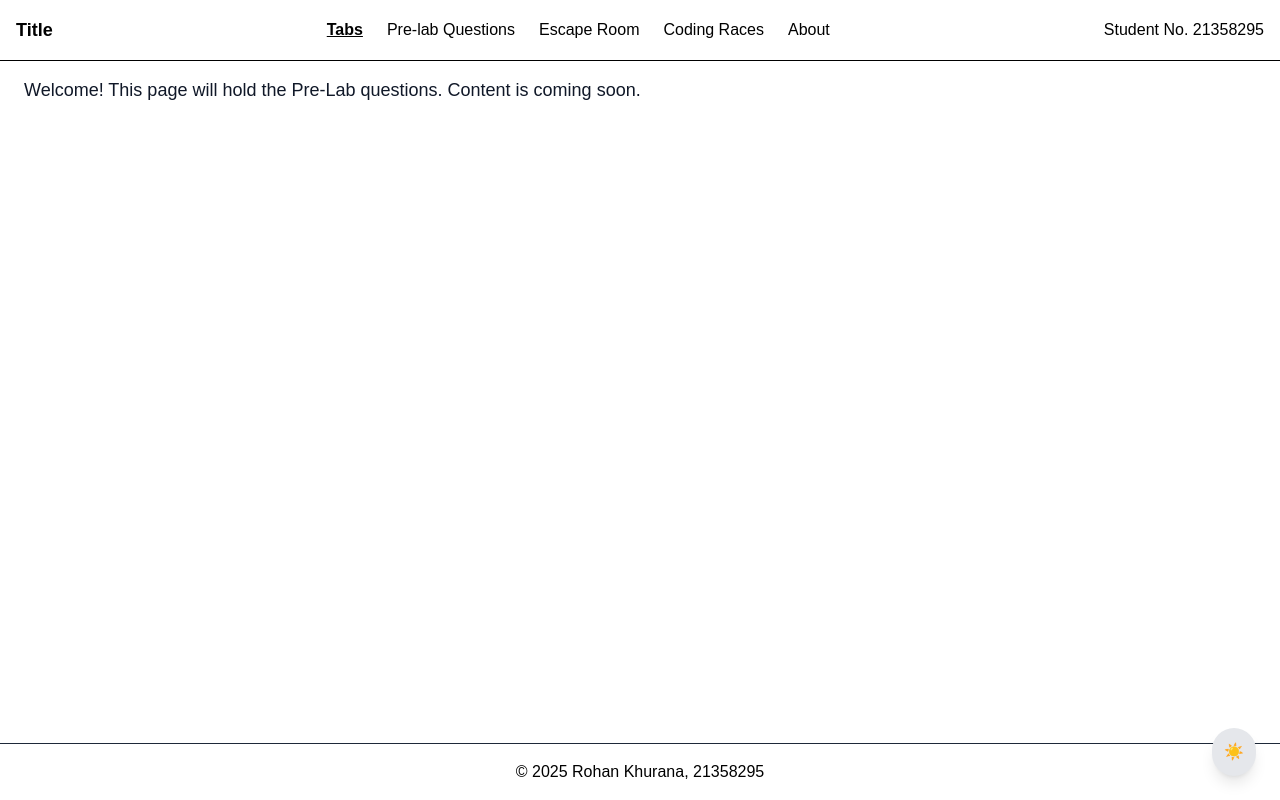
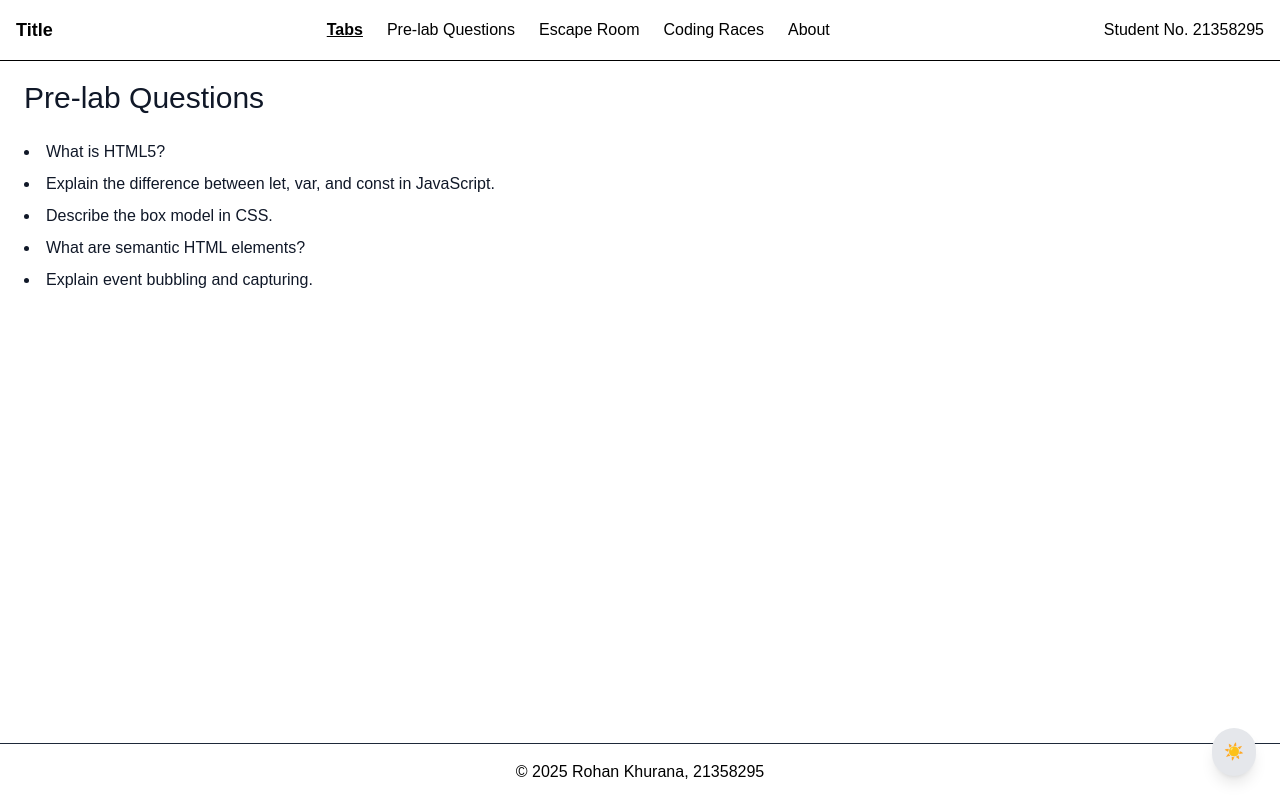
Before and after one commit to innovatewithkishlay/tab-code-generator, a Next.js app: page /pre-lab in a window 1280 px wide. Built offline with nearby package versions, Linux system fonts and the light colour scheme.

Commit message:
Add Pre-lab Questions page with dynamic question list and styling

```diff
--- a/src/pages/pre-lab.tsx
+++ b/src/pages/pre-lab.tsx
@@ -1,14 +1,25 @@
 import React from "react";
+
+const questions = [
+  "What is HTML5?",
+  "Explain the difference between let, var, and const in JavaScript.",
+  "Describe the box model in CSS.",
+  "What are semantic HTML elements?",
+  "Explain event bubbling and capturing.",
+];
 
 const PreLab: React.FC = () => {
   return (
-    <main className="min-h-screen bg-white dark:bg-gray-900 text-gray-900 dark:text-white font-sans p-6">
-      <h1 className="text-3xl font-semibold mb-4">Pre-Lab Questions</h1>
-      <p className="text-lg">
-        Welcome! This page will hold the Pre-Lab questions. Content is coming
-        soon.
-      </p>
-    </main>
+    <div className="min-h-screen p-6 pt-20 bg-white dark:bg-gray-900 text-gray-900 dark:text-white font-sans">
+      <h1 className="mb-6 text-3xl">Pre-lab Questions</h1>
+      <ul className="list-disc list-inside space-y-2">
+        {questions.map((item, idx) => (
+          <li key={idx} className="cursor-pointer hover:underline">
+            {item}
+          </li>
+        ))}
+      </ul>
+    </div>
   );
 };
 
```
